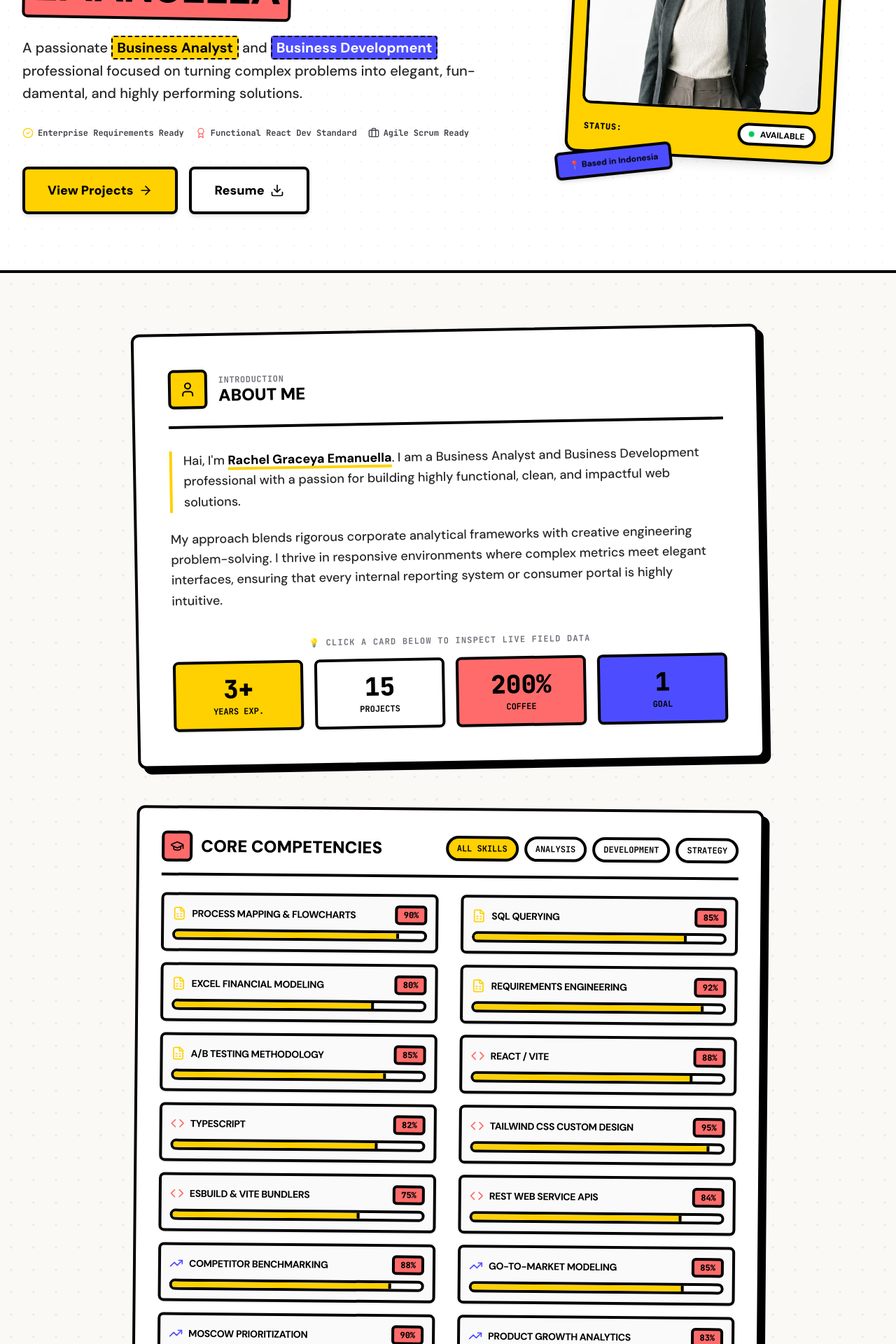
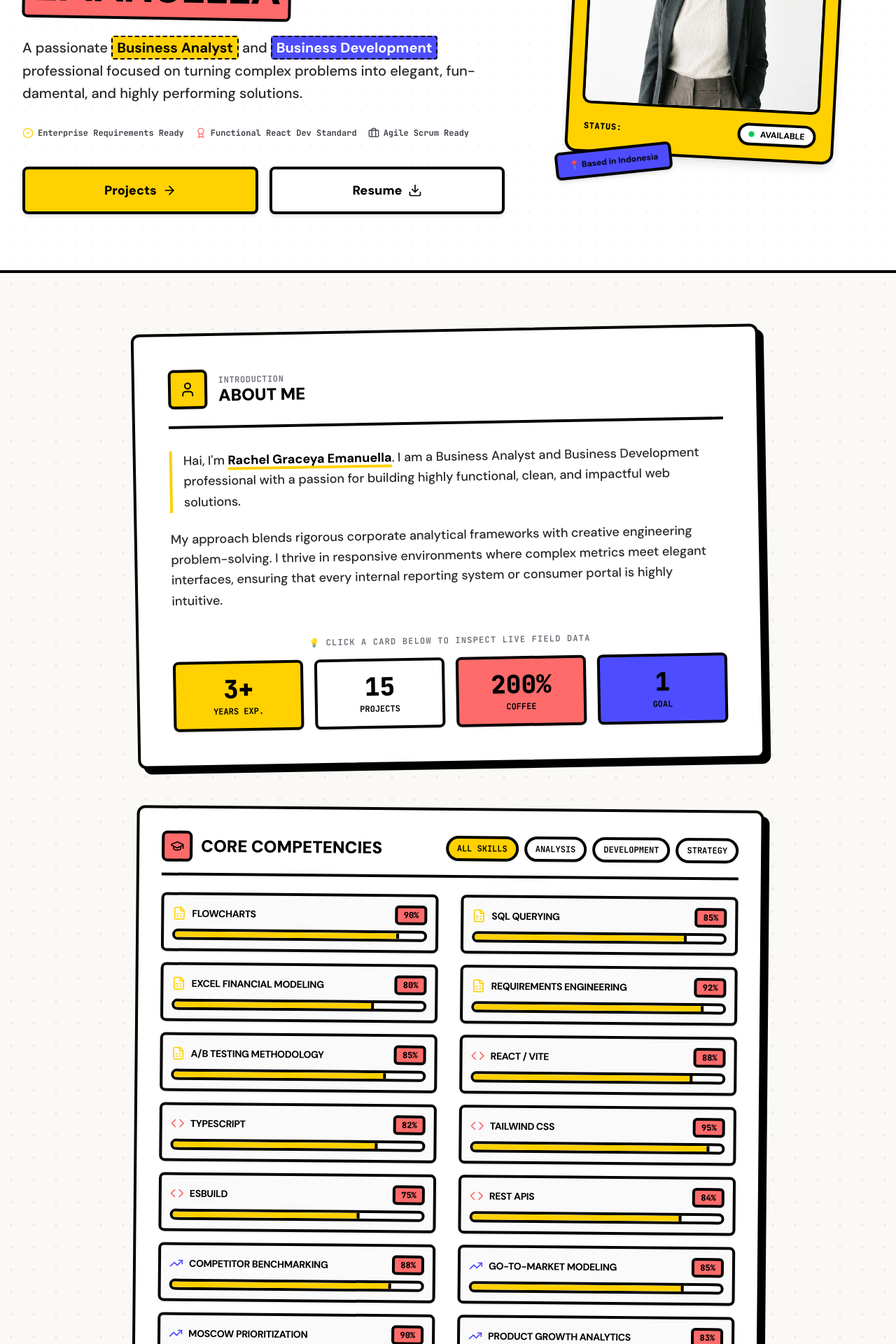
Before and after one commit to WellyaKardika/Portofolio-Neobrutalist-Style, a Next.js app: page / in a window 1280 px wide. Shown: the part 429-2349 px from the top of the page at 70% size. Built offline with nearby package versions, Linux system fonts and the light colour scheme.

Commit message:
fix mobile view

```diff
--- a/src/components/sections/Hero.tsx
+++ b/src/components/sections/Hero.tsx
@@ -73,18 +73,18 @@ export default function Hero({ onNavigate }: HeroProps) {
             </div>
           </div>
 
-          <div className="flex flex-col sm:flex-row gap-4 pt-4">
+          <div className="flex flex-row gap-3 sm:gap-4 pt-4 w-full">
             <button
               onClick={() => onNavigate('projects')}
-              className="px-8 py-4 bg-brand-primary dark:bg-yellow-400 text-black border-4 border-black rounded-lg text-lg font-black shadow-md hover:translate-x-[2px] hover:translate-y-[2px] hover:shadow-sm transition-all flex items-center justify-center gap-2 cursor-pointer"
+              className="flex-1 px-2 sm:px-8 py-3 sm:py-4 bg-brand-primary dark:bg-yellow-400 text-black border-4 border-black rounded-lg text-sm sm:text-lg font-black shadow-md hover:translate-x-[2px] hover:translate-y-[2px] hover:shadow-sm transition-all flex items-center justify-center gap-1 sm:gap-2 cursor-pointer whitespace-nowrap"
             >
-              View Projects <ArrowRight className="w-5 h-5" />
+              Projects <ArrowRight className="w-4 h-4 sm:w-5 sm:h-5 shrink-0" />
             </button>
             <button
               onClick={handleDownloadResume}
-              className="px-8 py-4 bg-white dark:bg-zinc-900 text-black dark:text-white border-4 border-black dark:border-white rounded-lg text-lg font-black shadow-md hover:bg-zinc-50 dark:hover:bg-zinc-800 hover:translate-x-[2px] hover:translate-y-[2px] hover:shadow-sm transition-all flex items-center justify-center gap-2 cursor-pointer"
+              className="flex-1 px-2 sm:px-8 py-3 sm:py-4 bg-white dark:bg-zinc-900 text-black dark:text-white border-4 border-black dark:border-white rounded-lg text-sm sm:text-lg font-black shadow-md hover:bg-zinc-50 dark:hover:bg-zinc-800 hover:translate-x-[2px] hover:translate-y-[2px] hover:shadow-sm transition-all flex items-center justify-center gap-1 sm:gap-2 cursor-pointer whitespace-nowrap"
             >
-              Resume <Download className="w-5 h-5" />
+              Resume <Download className="w-4 h-4 sm:w-5 sm:h-5 shrink-0" />
             </button>
           </div>
         </div>
--- a/src/components/ui/Navbar.tsx
+++ b/src/components/ui/Navbar.tsx
@@ -170,7 +170,7 @@ export default function Navbar({ isDarkMode, onToggleDarkMode, onNavigate }: Nav
               style={{ backgroundImage: 'radial-gradient(currentColor 2px, transparent 2px)', backgroundSize: '32px 32px' }}
             />
 
-            <div className="max-w-7xl w-full mx-auto px-4 md:px-8 py-8 flex-1 flex flex-col lg:flex-row gap-12 relative z-10">
+            <div className="max-w-7xl w-full mx-auto px-4 md:px-8 py-8 flex-1 flex flex-col md:flex-row gap-12 relative z-10">
 
               {/* Menu Links */}
               <div className="flex-1 flex flex-col justify-center gap-6 md:gap-8">
@@ -191,10 +191,10 @@ export default function Navbar({ isDarkMode, onToggleDarkMode, onNavigate }: Nav
               </div>
 
               {/* Divider */}
-              <div className="hidden lg:block w-1 bg-black/10 dark:bg-white/10 self-stretch rounded-full" />
+              <div className="hidden md:block w-1 bg-black/10 dark:bg-white/10 self-stretch rounded-full" />
 
               {/* Contact Card */}
-              <div className="flex-1 flex flex-col justify-center">
+              <div className="hidden md:flex flex-1 flex-col justify-center">
                 <div className="bg-white dark:bg-zinc-900 border-4 border-black dark:border-white p-8 md:p-10 rounded-2xl brutal-shadow transform rotate-[1deg] hover:rotate-0 transition-transform">
                   <span className="inline-block bg-black text-white dark:bg-white dark:text-black font-mono text-xs font-bold px-3 py-1 rounded-full uppercase tracking-widest mb-6">
                     Start a Project
--- a/src/data/skills.ts
+++ b/src/data/skills.ts
@@ -38,7 +38,7 @@ export const STATS: StatItem[] = [
 
 export const SKILLS: SkillItem[] = [
   // Business Analysis
-  { name: 'Process Mapping & Flowcharts', level: 90, category: 'analysis', iconName: 'Workflow' },
+  { name: 'Flowcharts', level: 90, category: 'analysis', iconName: 'Workflow' },
   { name: 'SQL Querying', level: 85, category: 'analysis', iconName: 'Database' },
   { name: 'Excel Financial Modeling', level: 80, category: 'analysis', iconName: 'FileSpreadsheet' },
   { name: 'Requirements Engineering', level: 92, category: 'analysis', iconName: 'FileText' },
@@ -47,9 +47,9 @@ export const SKILLS: SkillItem[] = [
   // Development
   { name: 'React / Vite', level: 88, category: 'development', iconName: 'Code' },
   { name: 'TypeScript', level: 82, category: 'development', iconName: 'Layers' },
-  { name: 'Tailwind CSS Custom Design', level: 95, category: 'development', iconName: 'Palette' },
-  { name: 'ESBuild & Vite Bundlers', level: 75, category: 'development', iconName: 'Zap' },
-  { name: 'REST Web Service APIs', level: 84, category: 'development', iconName: 'Globe' },
+  { name: 'Tailwind CSS', level: 95, category: 'development', iconName: 'Palette' },
+  { name: 'ESBuild', level: 75, category: 'development', iconName: 'Zap' },
+  { name: 'REST APIs', level: 84, category: 'development', iconName: 'Globe' },
 
   // Strategy
   { name: 'Competitor Benchmarking', level: 88, category: 'strategy', iconName: 'TrendingUp' },
```
